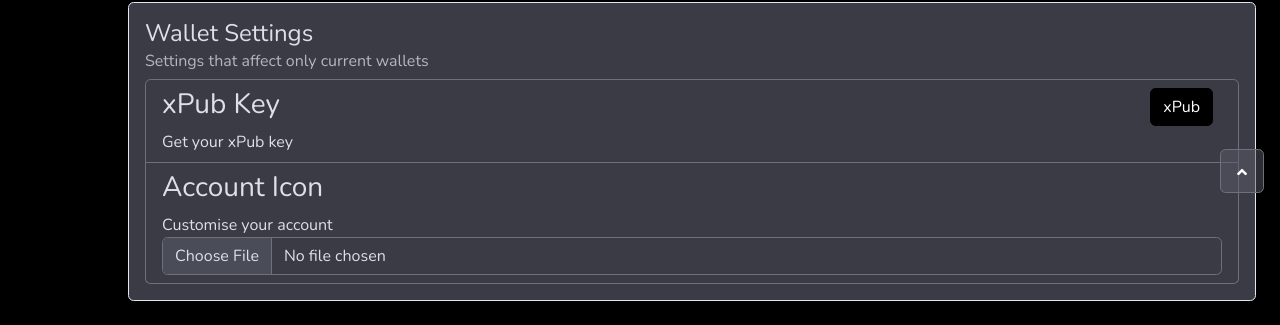
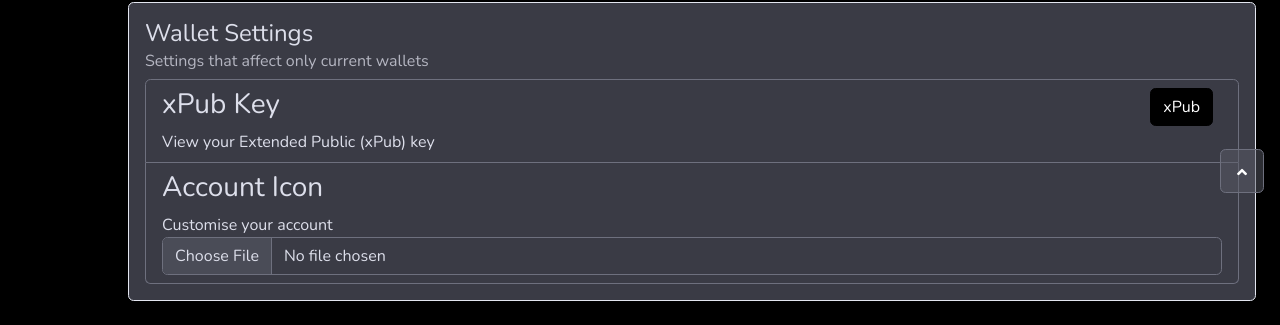
Before and after one commit to Nathanwoodburn/firewalletbrowser, a Flask app: template templates/settings.html in a window 1280 px wide. Shown: the part 591-916 px from the top of the page. Run offline with Flask 3, Linux system fonts and the light colour scheme; the template is opened without the code that fills it, so the values that code supplies are empty; some libraries are stand-ins or nearby versions; some web fonts are replaced.

Commit message:
fix: Update wording of xPub

```diff
--- a/templates/settings.html
+++ b/templates/settings.html
@@ -110,7 +110,7 @@
                             <ul class="list-group">
                                 <li class="list-group-item">
                                     <div><a class="btn btn-primary stick-right" role="button" href="/settings/xpub">xPub</a>
-                                        <h3>xPub Key</h3><span>Get your xPub key</span>
+                                        <h3>xPub Key</h3><span>View your Extended Public (xPub) key</span>
                                     </div>
                                 </li>
                                 <li class="list-group-item">
```
Also changed, not shown: 1 other file.
